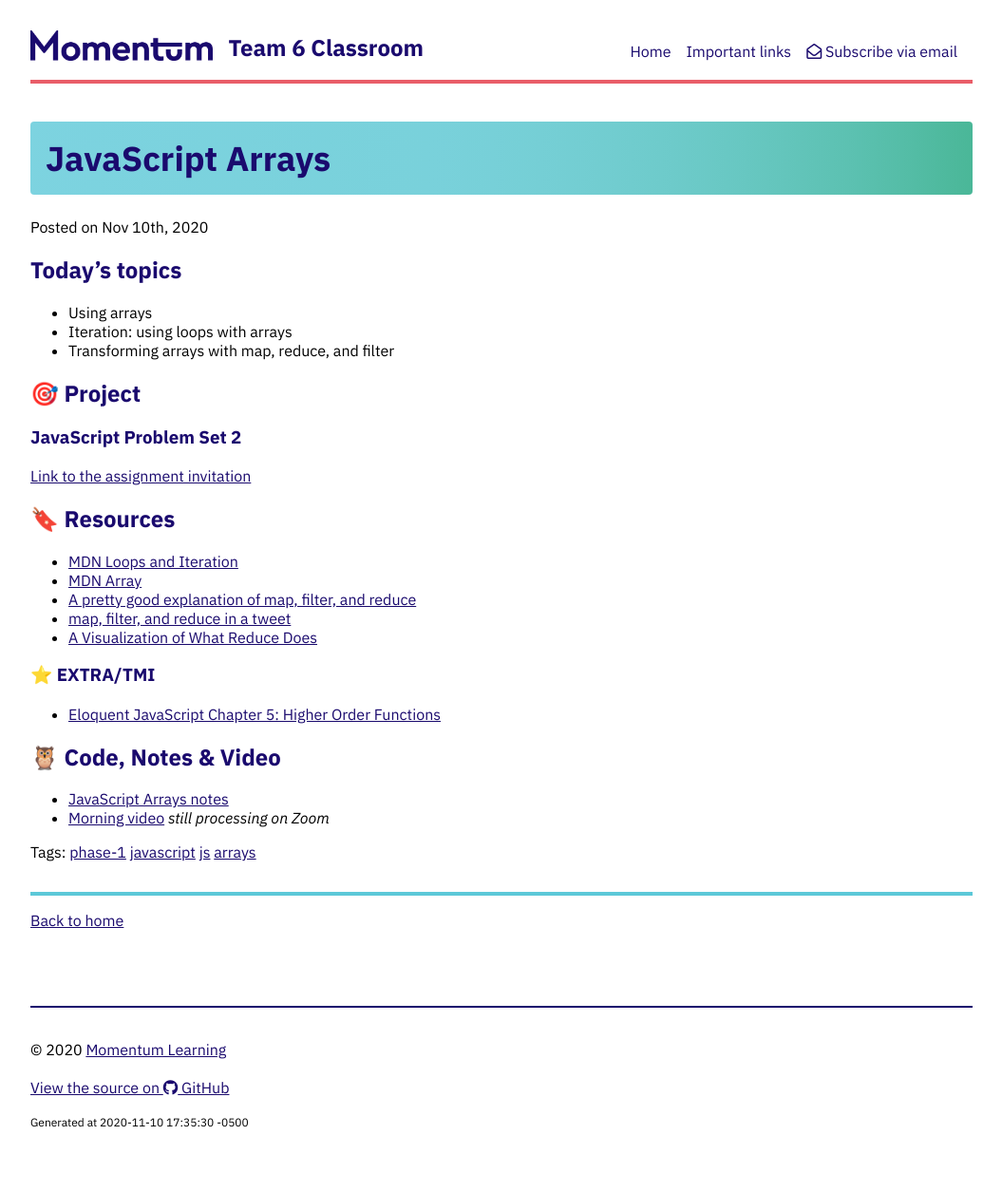
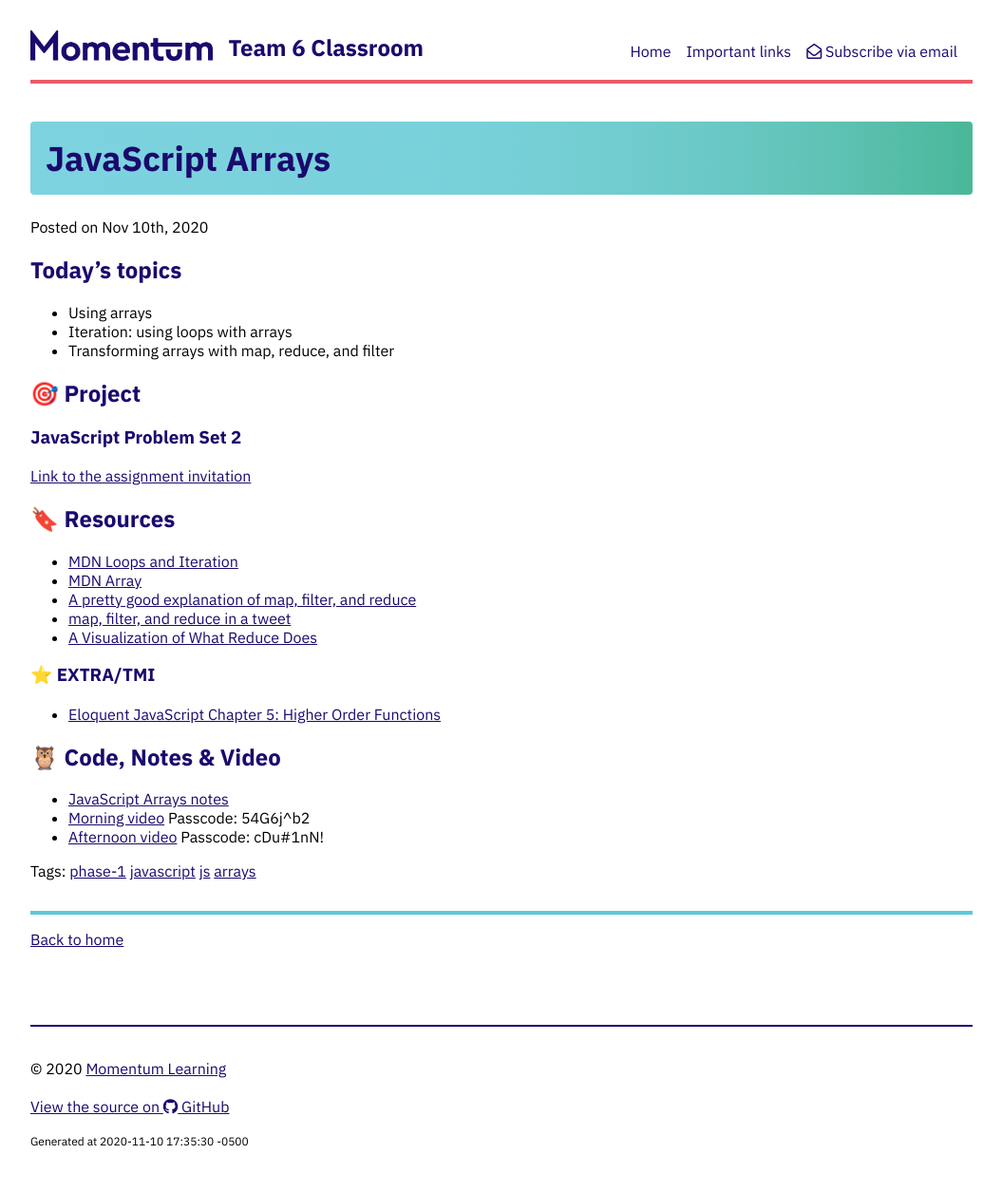
Before and after one commit to momentum-team-6/momentum-team-6.github.io, a Jekyll site: the page built from _posts/2020-11-10-js-iteration.md, in a window 1280 px wide. Shown: the whole page at 95% size, without its empty margins (112-1167 px from the left). Built offline with Jekyll 4.4.1, drawn with Linux system fonts in a browser that asks for light colours; nearby versions of some CDN libraries.

Commit message:
Add video links

```diff
--- a/_posts/2020-11-10-js-iteration.md
+++ b/_posts/2020-11-10-js-iteration.md
@@ -31,4 +31,5 @@ tags: phase-1 javascript js arrays
 ## 🦉 Code, Notes & Video
 
 - [JavaScript Arrays notes](https://github.com/momentum-team-6/notes/blob/main/js-arrays.md)
-- [Morning video]() _still processing on Zoom_
+- [Morning video](https://us02web.zoom.us/rec/share/6AQoak-lz7bZ1c7Abs_C41-2xRH2Yzn7lq4fxE9k15PmqEIsp-kEbLi9JFqKfNDb.XFRjpkF4BUQhMY5O) Passcode: 54G6j^b2
+- [Afternoon video](https://us02web.zoom.us/rec/share/yP2fRWHmMerJ-eJ1qKlCXe_0DfCT-tXr0GzNK7QcgELEFIAzaptTrlocnNlxUifk.LjTvaN5G2yHLU16c) Passcode: cDu#1nN!
```
